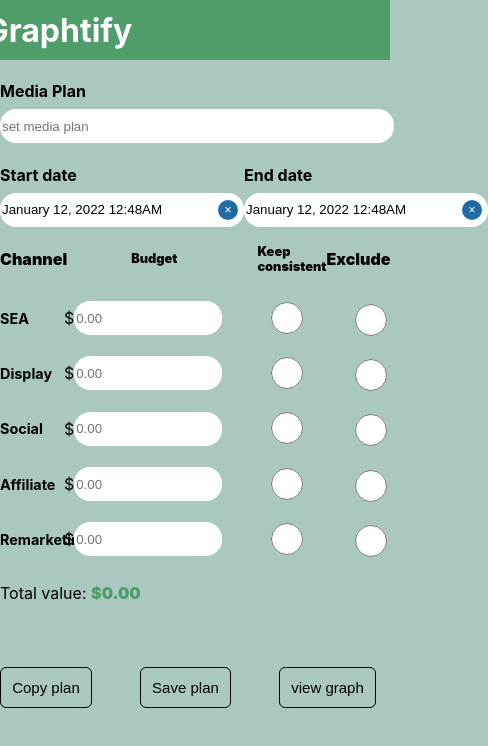
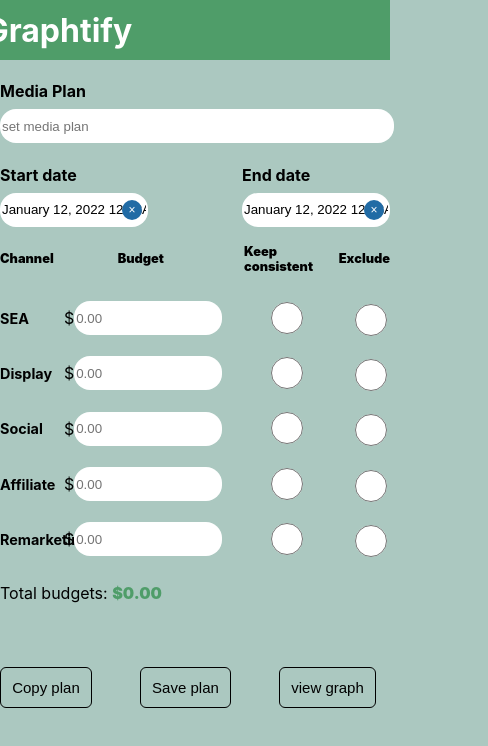
Before and after one commit to emmyduruc/graphtify, a React (Create React App) app: page / in a window 390 px wide. Shown: the top 746 px of the page, 488 px wide, since content can reach past the window. Built offline with nearby package versions, Linux system fonts and the light colour scheme.

Commit message:
fix: rename total budget

```diff
--- a/src/components/datepicker/style.scss
+++ b/src/components/datepicker/style.scss
@@ -16,6 +16,6 @@
 
 @media (max-width: 850px) {
   .end-date {
-    width: 15rem;
+    width: 9rem;
   }
 }
--- a/src/components/home/Home.tsx
+++ b/src/components/home/Home.tsx
@@ -55,7 +55,7 @@ const Home = () => {
         </div>
         <div>
           <p>
-            Total value:{" "}
+            Total budgets:{" "}
             <span className="total-sum">${getSummedValue.toFixed(2)} </span>
           </p>
         </div>
@@ -66,7 +66,6 @@ const Home = () => {
             {!hideGraph ? "view graph" : "close graph"}
           </button>
         </div>
-
         <div>{hideGraph ? <GraphView /> : null}</div>
       </div>
     </div>
--- a/src/components/home/style.scss
+++ b/src/components/home/style.scss
@@ -77,10 +77,7 @@ $accent-color: #abc8c0 !default;
     margin-left: 4rem;
     font-size: 0.8rem;
   }
-  .channel {
-    font-size: 0.8rem;
-  }
-  .exclude {
+  .channel-headers {
     font-size: 0.8rem;
   }
   h2 {
--- a/src/constant/redux/actions.ts
+++ b/src/constant/redux/actions.ts
@@ -12,3 +12,9 @@ export const sumNumbers = (sumSum: number) => {
     payload: sumSum,
   };
 };
+export const savedBudgets = (budgetsSaved: BudgetNew) => {
+  return {
+    type: "SAVEDBUDGETS",
+    payload: budgetsSaved,
+  };
+};
--- a/src/constant/redux/reducers.ts
+++ b/src/constant/redux/reducers.ts
@@ -3,6 +3,7 @@ import { Action, ForInit } from "../../assets/types";
 const initState: ForInit = {
   budgets: [],
   sum: 0,
+  savedBudgets: [],
 };
 
 const budgetReducer = (state = initState, action: Action) => {
@@ -13,7 +14,6 @@ const budgetReducer = (state = initState, action: Action) => {
       const incomingChannelName = incomingChannel
         ? incomingChannel.channelName
         : "";
-      //const incomingName = incomingCountry ? incomingCountry.name : "";
       const livingBudgets = state.budgets.find((budget) => {
         if (incomingChannelName === budget.channelName) {
           return true;
@@ -36,6 +36,12 @@ const budgetReducer = (state = initState, action: Action) => {
         sum: action.payload,
       };
     }
+    case "SAVEDBUDGETS": {
+      return {
+        ...state,
+        savedBudgets: [...state.savedBudgets, action.payload],
+      };
+    }
 
     default:
       return state;
--- a/src/constant/redux/store.ts
+++ b/src/constant/redux/store.ts
@@ -3,7 +3,9 @@ import { composeWithDevTools } from "redux-devtools-extension";
 import thunk from "redux-thunk";
 import budgetReducer from "./reducers";
 
-const initState = { budgetReducer: { budgets: [],sum: 0,} };
+const initState = {
+  budgetReducer: { budgets: [], sum: 0, savedBudgets: [] },
+};
 const rootReducers = combineReducers({ budgetReducer });
 
 const storeFactory = () => {
@@ -16,5 +18,5 @@ const storeFactory = () => {
   );
   return reduxStore;
 };
-export type AppState = ReturnType<typeof rootReducers>
+export type AppState = ReturnType<typeof rootReducers>;
 export default storeFactory;
```
Also changed, not shown: src/assets/types.ts (+12 -3 lines).
